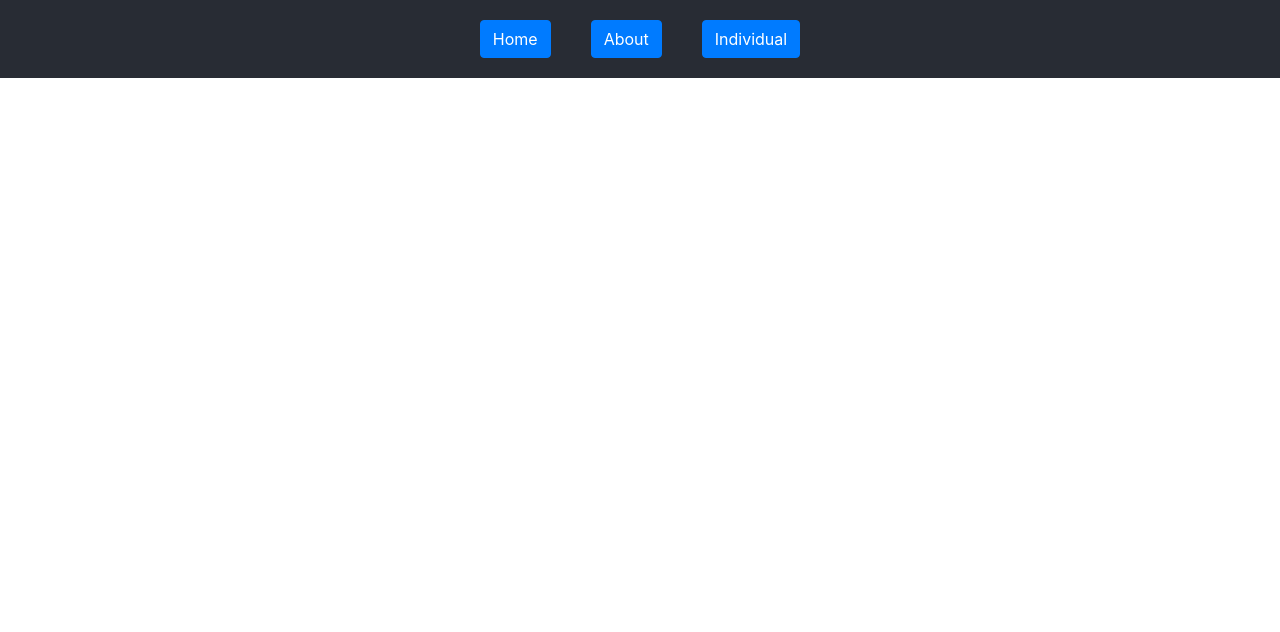
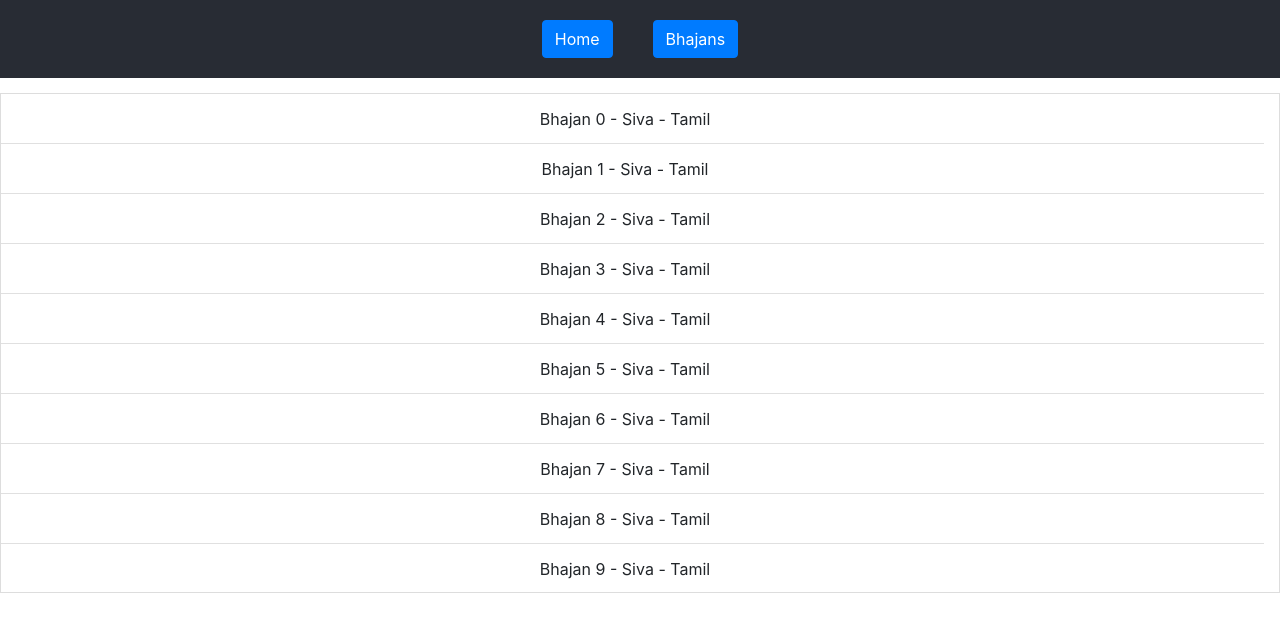
Before and after one commit to arunganesan/acmbhajans, a React (Create React App) app in the folder acmbhajans-react/: page /edit/bhajans in a window 1280 px wide. Shown: the top 632 px of the page. Built offline with nearby package versions, Linux system fonts and the light colour scheme.

Commit message:
Displaying basic list using react virtualized

```diff
--- a/acmbhajans-react/package.json
+++ b/acmbhajans-react/package.json
@@ -8,7 +8,8 @@
     "react-bootstrap": "^1.0.0-beta.11",
     "react-dom": "^16.9.0",
     "react-router-dom": "^5.0.1",
-    "react-scripts": "3.1.0"
+    "react-scripts": "3.1.0",
+    "react-virtualized": "^9.21.1"
   },
   "scripts": {
     "start": "react-scripts start",
--- a/acmbhajans-react/public/index.html
+++ b/acmbhajans-react/public/index.html
@@ -26,24 +26,7 @@
     -->
 
 
-    <!-- Bootstrap-related imports -->
-    <script src="https://unpkg.com/react/umd/react.production.min.js" crossorigin />
-    <script
-      src="https://unpkg.com/react-dom/umd/react-dom.production.min.js"
-      crossorigin
-    />
-    <script
-      src="https://unpkg.com/react-bootstrap@next/dist/react-bootstrap.min.js"
-      crossorigin
-    />
-    <script>var Alert = ReactBootstrap.Alert;</script>
 
-    <link
-      rel="stylesheet"
-      href="https://maxcdn.bootstrapcdn.com/bootstrap/4.3.1/css/bootstrap.min.css"
-      integrity="sha384-ggOyR0iXCbMQv3Xipma34MD+dH/1fQ784/j6cY/iJTQUOhcWr7x9JvoRxT2MZw1T"
-      crossorigin="anonymous"
-    />
     <title>React App</title>
   </head>
   <body>
--- a/acmbhajans-react/src/App.css
+++ b/acmbhajans-react/src/App.css
@@ -1,11 +1,5 @@
 .App {
   text-align: center;
-}
-
-.App-logo {
-  animation: App-logo-spin infinite 20s linear;
-  height: 40vmin;
-  pointer-events: none;
 }
 
 .App-header {
@@ -35,6 +29,7 @@
 
 #navigation {
   background-color: #282c34;
+
   display: flex;
   flex-direction: column;
   align-items: center;
--- a/acmbhajans-react/src/App.js
+++ b/acmbhajans-react/src/App.js
@@ -1,47 +1,23 @@
 import React from "react";
-import logo from './logo.svg';
+import amma from './amma.jpg';
 import './App.css';
+import 'bootstrap/dist/css/bootstrap.css';
+
 import { Button, ButtonToolbar } from 'react-bootstrap';
 import { BrowserRouter as Router, Route, Link } from "react-router-dom";
+import { EditBhajans } from './EditBhajans.js'
+
+
+
 
 function Index() {
   return (
     <div className="App">
       <header className="App-header">
-        <img src={logo} className="App-logo" alt="logo" />
-        <p>
-          Edit <code>src/App.js</code> and save to reload.
-        </p>
-        <a
-          className="App-link"
-          href="https://reactjs.org"
-          target="_blank"
-          rel="noopener noreferrer"
-        >
-          Learn React
-        </a>
+        <img src={amma} className="App-logo" alt="logo" />
       </header>
     </div>
   );
-}
-
-function About() {
-  return <h2>About</h2>;
-}
-
-function Users() {
-  return <h2>Users</h2>;
-}
-
-class EditPersons extends React.Component {
-  render() {
-    return (
-      <div>
-        This is a return page?
-        <h1>what</h1>
-      </div>
-    );
-  }
 }
 
 function AppRouter() {
@@ -51,15 +27,12 @@ function AppRouter() {
         <nav id='navigation'>
           <ButtonToolbar>
             <Link to="/"><Button>Home</Button></Link>
-            <Link to="/about/"><Button>About</Button></Link>
-            <Link to="/edit/person"><Button>Individual</Button></Link>
+            <Link to="/edit/bhajans"><Button>Bhajans</Button></Link>
           </ButtonToolbar>
         </nav>
 
         <Route path="/" exact component={Index} />
-        <Route path="/about/" component={About} />
-        <Route path="/users/" component={Users} />
-        <Route path="/edit/person" component={EditPersons} />
+        <Route path="/edit/bhajans" component={EditBhajans} />
       </div>
     </Router>
   );
--- /dev/null
+++ b/acmbhajans-react/src/EditBhajans.css
@@ -0,0 +1,28 @@
+* {
+  --highlight-color: #ddd;
+  --normal-color: #fff;
+
+}
+.List {
+  width: 100%;
+  border: 1px solid #DDD;
+  margin-top: 15px;
+}
+
+.row {
+  height: 100%;
+  display: flex;
+  flex-direction: column;
+  justify-content: center;
+  align-items: center;
+  padding: 0 25px;
+  background-color: var(--normal-color);
+  border-bottom: 1px solid #e0e0e0;
+
+  cursor: pointer;
+}
+
+
+.row:hover {
+  background-color: var(--highlight-color);
+}
--- /dev/null
+++ b/acmbhajans-react/src/EditBhajans.js
@@ -0,0 +1,80 @@
+import React from "react";
+import 'react-virtualized/styles.css'
+import { AutoSizer, List } from 'react-virtualized'
+import styles from './EditBhajans.css';
+
+
+export class EditBhajans extends React.Component {
+    constructor(props) {
+        super(props);
+        this.state = {
+            database: [],
+            rowCount: 0,
+            overscanRowCount: 10,
+        };
+
+
+        this._rowRenderer = this._rowRenderer.bind(this);
+    }
+
+    generateDummyDatabase() {
+        let database = []
+        for (let i = 0; i < 100; i++)
+            database.push({
+                index: i,
+                name: `Bhajan ${i}`,
+                deity: 'Siva',
+                beat: 8,
+                language: 'Tamil'
+            });
+
+        return database;
+    }
+
+    componentDidMount() {
+        // Make AJAX calls here
+        let database = this.generateDummyDatabase();
+        console.log(database);
+        this.setState({
+            database: database,
+        });
+    }
+
+    componentWillUnmount() {
+        // Clean up. Like removing timers.
+    }
+
+    render() {
+        return (<div>
+            <AutoSizer disableHeight>
+            {({width}) => (
+                <List
+                    ref="List"
+                    className="List"
+                    height={500}
+                    overscanRowCount={10}
+                    // noRowsRenderer={this._noRowsRenderer}
+                    rowCount={this.state.database.length}
+                    rowHeight={50}
+                    rowRenderer={this._rowRenderer}
+                    // scrollToIndex={scrollToIndex}
+                    width={width}
+                />
+            )}
+            </AutoSizer>
+            </div>
+        );
+    }
+
+
+
+    _rowRenderer({index, key, style}) {
+        const datum = this.state.database[index];
+
+        return (
+          <div className="row" key={key} style={style}>
+            <div>{datum.name} - {datum.deity} - {datum.language}</div>
+          </div>
+        );
+      }
+}
```
Also changed, not shown: acmbhajans-react/src/amma.jpg (added), 1 other file (tests, documents, lock files or other folders).
